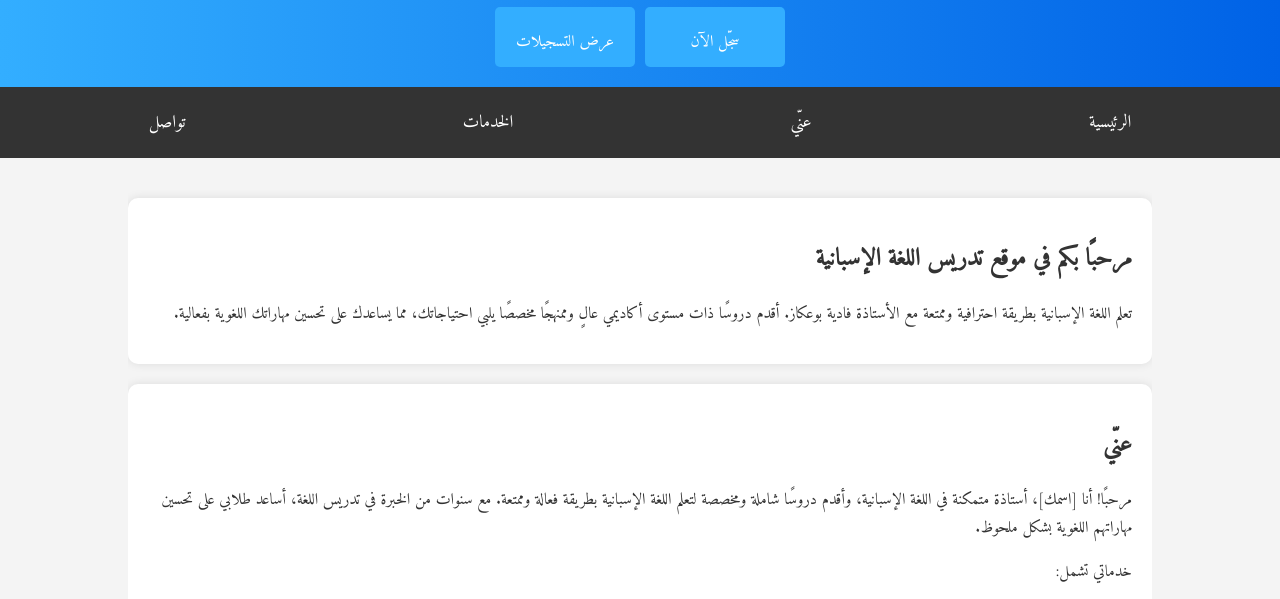
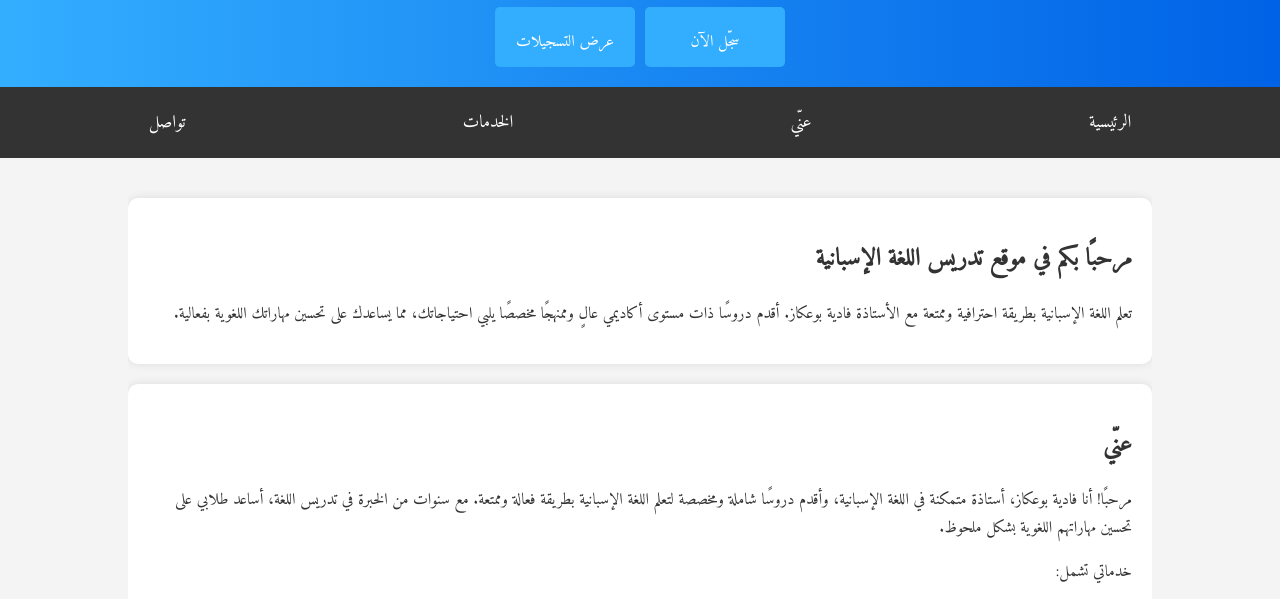
Before and after one commit to RayenDz/Fadia, a plain HTML site: page index.html in a window 1280 px wide. Shown: the part 151-750 px from the top of the page. Drawn offline with Linux system fonts and the light colour scheme.

Commit message:
Update index.html

```diff
--- a/index.html
+++ b/index.html
@@ -186,7 +186,7 @@
 
     <section id="about" class="content">
         <h2>عنّي</h2>
-        <p>مرحبًا! أنا [اسمك]، أستاذة متمكنة في اللغة الإسبانية، وأقدم دروسًا شاملة ومخصصة لتعلم اللغة الإسبانية بطريقة فعالة وممتعة. مع سنوات من الخبرة في تدريس اللغة، أساعد طلابي على تحسين مهاراتهم اللغوية بشكل ملحوظ.</p>
+        <p>مرحبًا! أنا فادية بوعكاز، أستاذة متمكنة في اللغة الإسبانية، وأقدم دروسًا شاملة ومخصصة لتعلم اللغة الإسبانية بطريقة فعالة وممتعة. مع سنوات من الخبرة في تدريس اللغة، أساعد طلابي على تحسين مهاراتهم اللغوية بشكل ملحوظ.</p>
         <p>خدماتي تشمل:</p>
         <ul>
             <li><strong>دروس في اللغة الإسبانية</strong> – تعلم اللغة بطريقة تفاعلية وممتعة تناسب احتياجاتك.</li>
```
